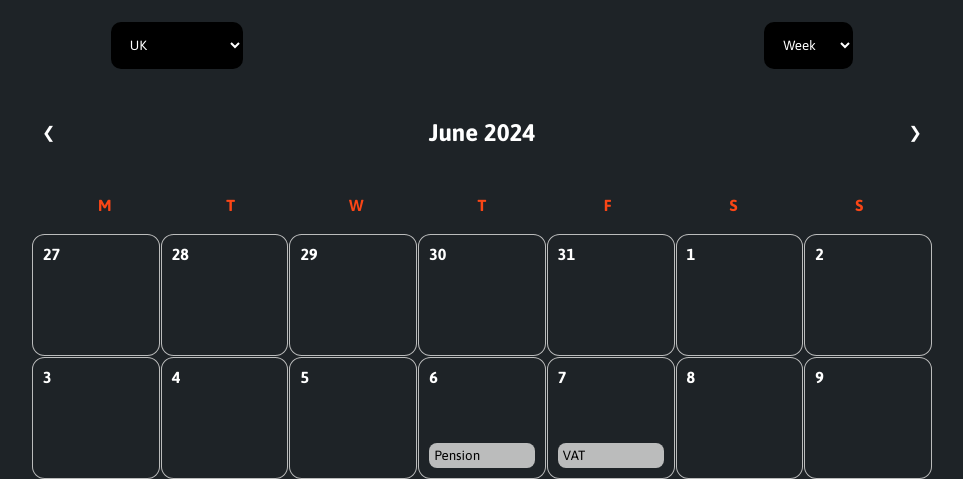
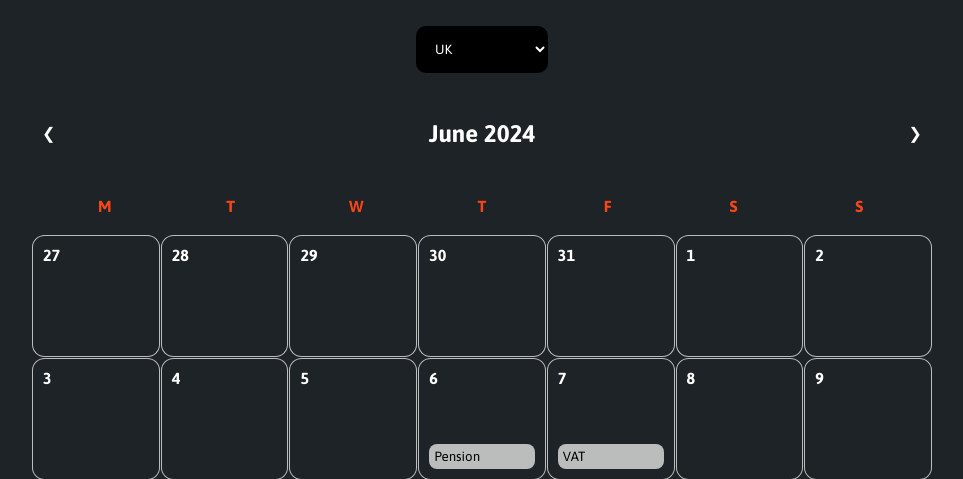
Before and after one commit to sbudhkar07/FiscalCalendar, a Flask app: page / in a window 1280 px wide. Shown: the part 160-639 px from the top of the page, without its empty margins (158-1121 px from the left). Run offline with Flask 3, Linux system fonts and the light colour scheme; data comes from the database, SQL or seed files in the repository.

Commit message:
deployment v1

```diff
--- a/static/style.css
+++ b/static/style.css
@@ -41,6 +41,8 @@ ul{
     background-color: #000;
     color: white;
     border-radius: 10px;
+    margin-top: 3%;
+    margin-bottom: -2%;
 }
 
 
--- a/templates/index.html
+++ b/templates/index.html
@@ -21,13 +21,6 @@
                 <option value="Ireland">Ireland</option>
                 <option value="India">India</option>
                 <option value="FinanceTeam">Finance Team</option>
-            </select>
-        </div>
-        <div class="timescale_option">
-            <select name="timescale" id="timescale">
-                <option value="Week">Week</option>
-                <option value="Month">Month</option>
-                <option value="Year">Year</option>
             </select>
         </div>
     </div>
```
